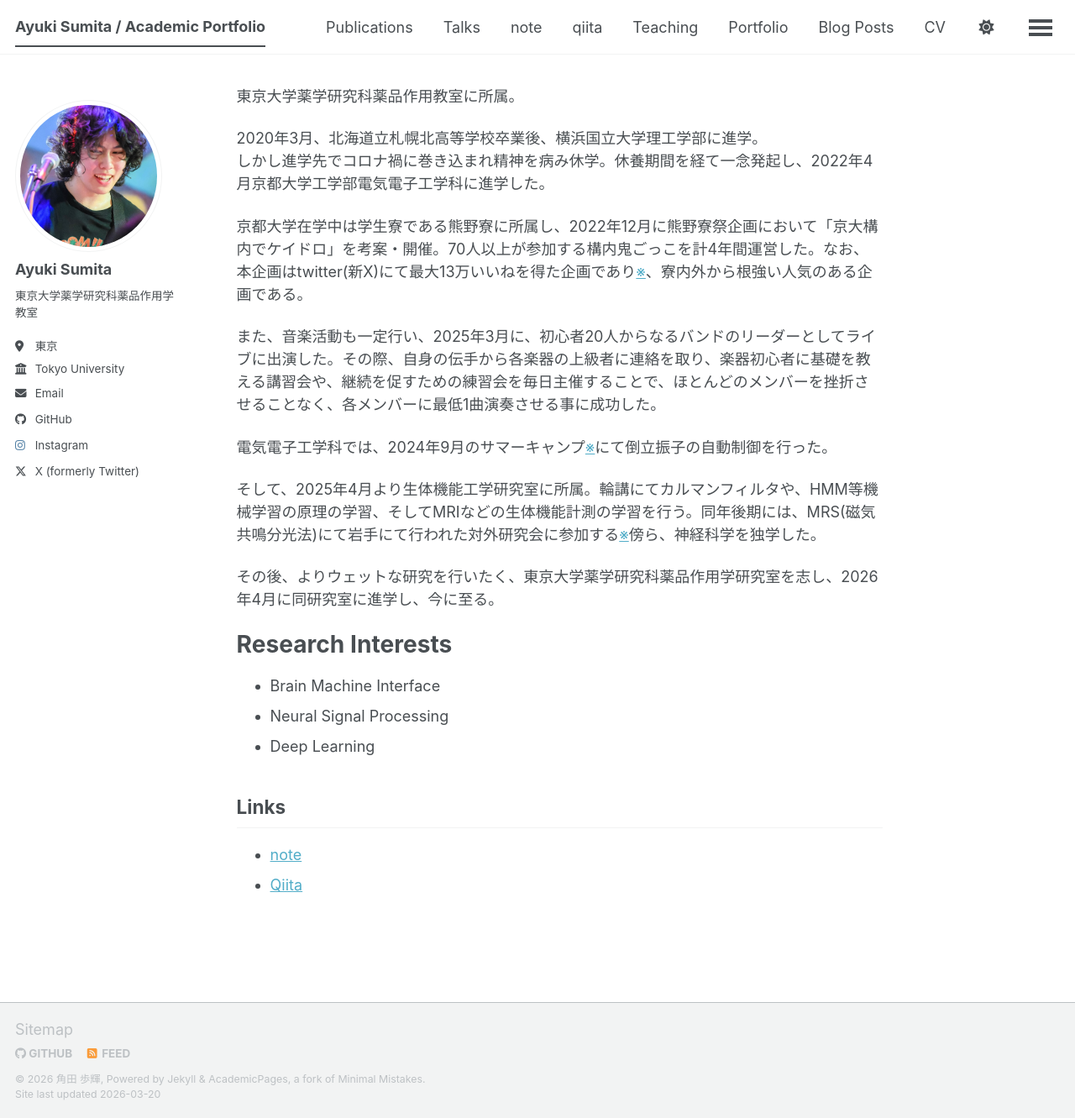
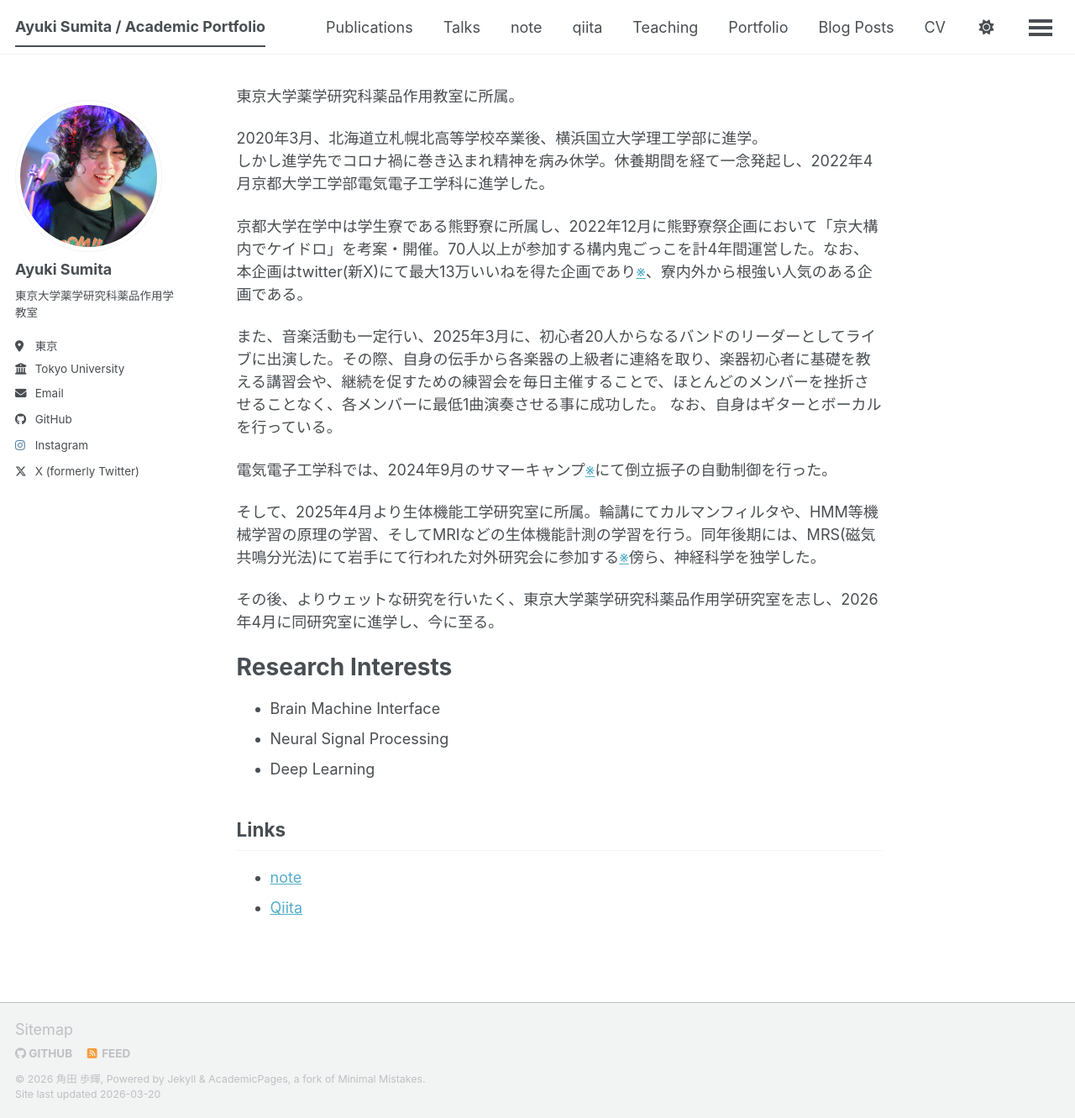
Before and after one commit to SumitaA3/SumitaA3.github.io, a Jekyll site: the page built from index.md, in a window 1280 px wide and 1331 px high. Shown: the whole window at 84% size. Built offline with Jekyll 4.4.1, drawn with Linux system fonts in a browser that asks for light colours; a script bundle is joined from its source files by our own code; library files that are not in the unit come from our copies.

Commit message:
Update index.md

```diff
--- a/index.md
+++ b/index.md
@@ -11,6 +11,7 @@ author_profile: true
 京都大学在学中は学生寮である熊野寮に所属し、2022年12月に熊野寮祭企画において「京大構内でケイドロ」を考案・開催。70人以上が参加する構内鬼ごっこを計4年間運営した。なお、本企画はtwitter(新X)にて最大13万いいねを得た企画であり[※](https://x.com/AS_Moonr/status/1862138274560852234?s=20)、寮内外から根強い人気のある企画である。
 
 また、音楽活動も一定行い、2025年3月に、初心者20人からなるバンドのリーダーとしてライブに出演した。その際、自身の伝手から各楽器の上級者に連絡を取り、楽器初心者に基礎を教える講習会や、継続を促すための練習会を毎日主催することで、ほとんどのメンバーを挫折させることなく、各メンバーに最低1曲演奏させる事に成功した。
+なお、自身はギターとボーカルを行っている。
 
 電気電子工学科では、2024年9月のサマーキャンプ[※](https://www.s-ee.t.kyoto-u.ac.jp/ja/summercamp/inv-pendulum/2024_sc3/report)にて倒立振子の自動制御を行った。
 
```
